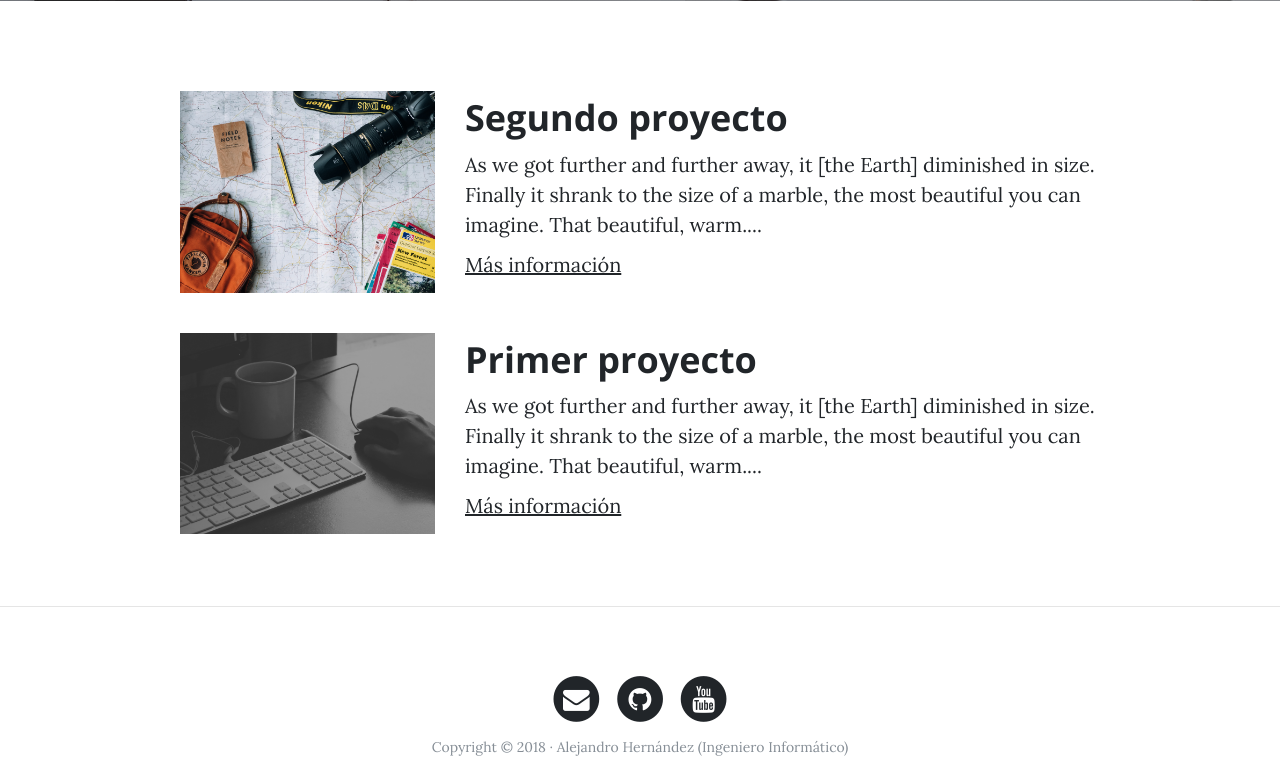
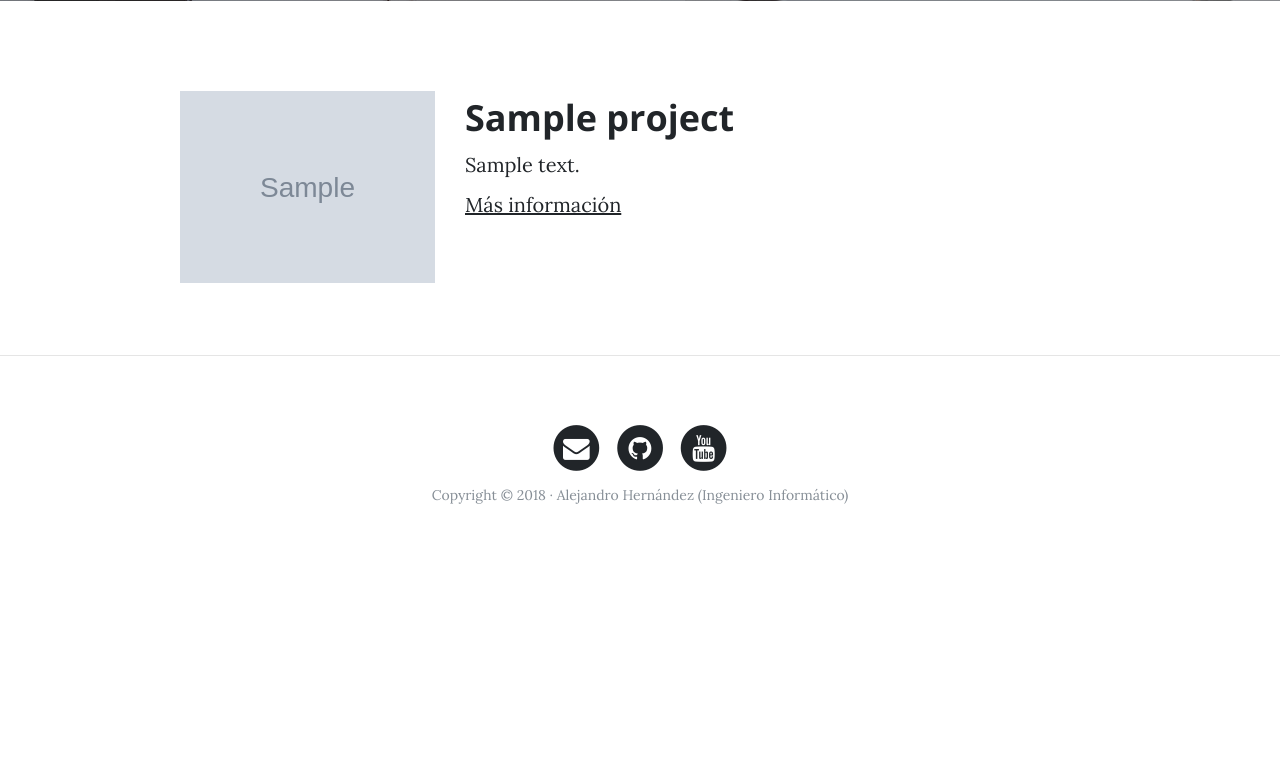
Before and after one commit to Alejandrehl/webpersonal, a Django app: page /portfolio/ in a window 1280 px wide. Shown: the part 531-1305 px from the top of the page. After the commit the page ends 1035 px from the top, so only its background shows below. Run offline with Django 3.2, Linux system fonts and the light colour scheme; tables that the repository leaves empty hold one stand-in row (values such as "Sample post"); grey boxes marked "Sample" are stand-in pictures; some libraries are stand-ins or nearby versions.

Commit message:
MOstrando proyectos dentro un ciclo, incluida la imagen

```diff
--- a/portfolio/templates/portfolio/portfolio.html
+++ b/portfolio/templates/portfolio/portfolio.html
@@ -11,27 +11,19 @@
 {% block content %}
     {% load static %}
     <div class="container">
-        <!-- Proyecto -->
+    {% for project in projects %}
         <div class="row project">
         <div class="col-lg-3 col-md-4 offset-lg-1">
-            <img class="img-fluid" src="{% static 'core/img/about-bg.jpg' %}" alt="">
+            <img class="img-fluid" src="{{ project.image.url }}" alt="">
         </div>
         <div class="col-lg-7 col-md-8">
-            <h2 class="section-heading title">Segundo proyecto</h2>
-            <p>As we got further and further away, it [the Earth] diminished in size. Finally it shrank to the size of a marble, the most beautiful you can imagine. That beautiful, warm....</p>
+            <h2 class="section-heading title">{{ project.title }}</h2>
+            <p>
+                {{ project.description }}
+            </p>
             <p><a href="http://google.com">Más información</a></p>
         </div>
         </div>
-        <!-- Proyecto -->
-        <div class="row project">
-        <div class="col-lg-3 col-md-4 offset-lg-1">
-            <img class="img-fluid" src="{% static 'core/img/home-bg.jpg' %}" alt="">
-        </div>
-        <div class="col-lg-7 col-md-8">
-            <h2 class="section-heading title">Primer proyecto</h2>
-            <p>As we got further and further away, it [the Earth] diminished in size. Finally it shrank to the size of a marble, the most beautiful you can imagine. That beautiful, warm....</p>
-            <p><a href="http://google.com">Más información</a></p>
-        </div>
-        </div>
+    {% endfor %}
     </div>
 {% endblock %}
--- a/portfolio/views.py
+++ b/portfolio/views.py
@@ -1,5 +1,7 @@
 from django.shortcuts import render
+from .models import Project
 
 # Create your views here.
 def portfolio(request):
-    return render(request, 'portfolio/portfolio.html')
+    projects = Project.objects.all()
+    return render(request, 'portfolio/portfolio.html', {'projects': projects})
```
